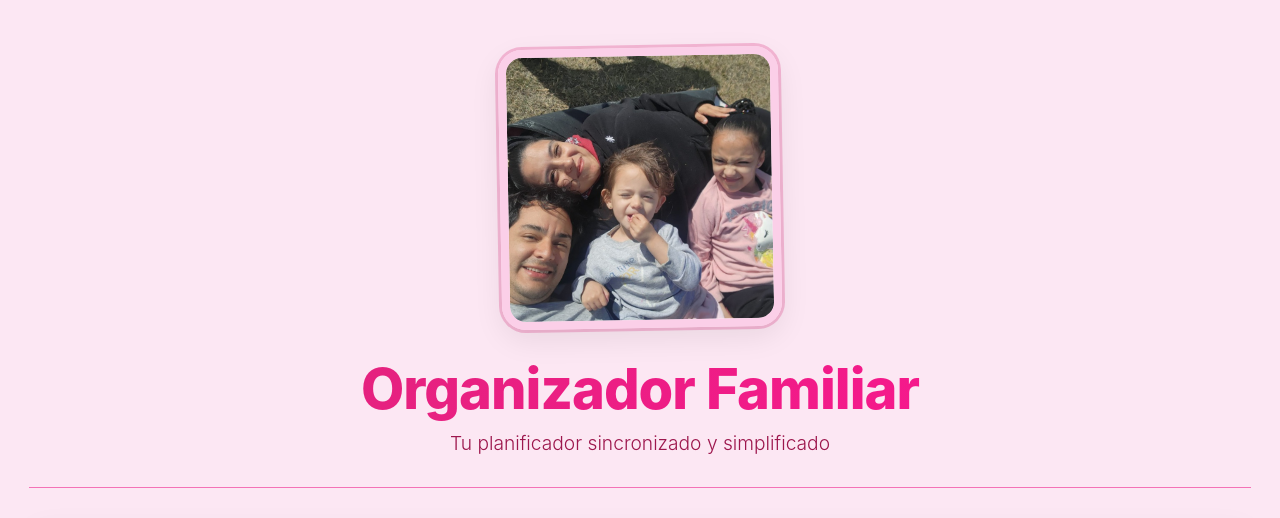
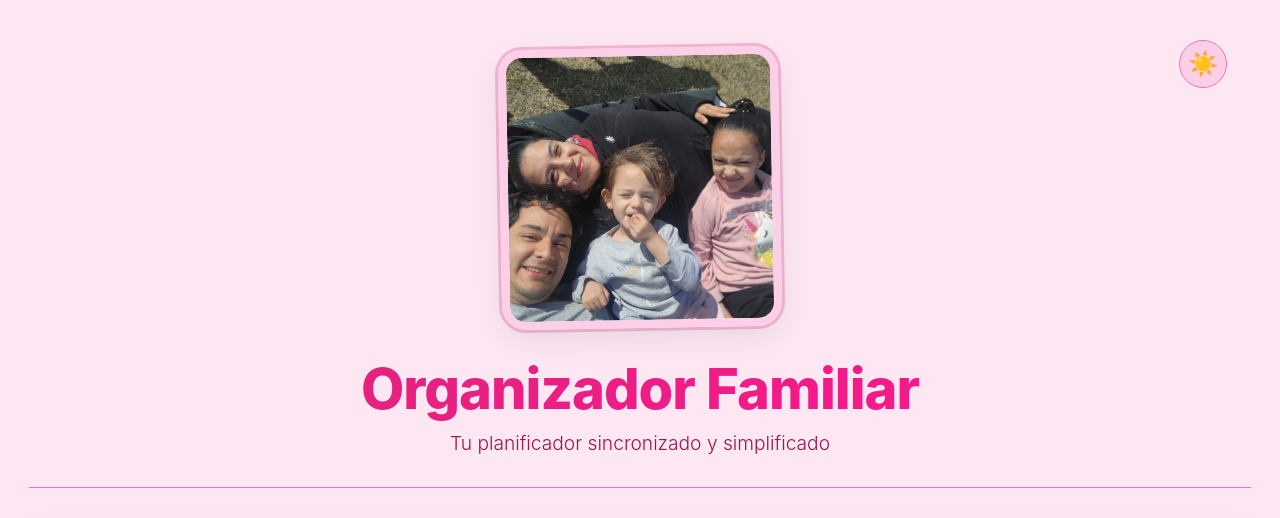
Before and after one commit to BraianGerez7733/my-family, a React (Vite) app: page / in a window 1280 px wide. Shown: the top 518 px of the page. Built offline with nearby package versions, Linux system fonts and the light colour scheme; no server answers; the database is empty.

Commit message:
feat: add dark/light mode toggle

```diff
--- a/src/components/Header.jsx
+++ b/src/components/Header.jsx
@@ -1,11 +1,42 @@
-import React, { useState } from 'react';
+import React, { useState, useEffect } from 'react';
 import heroImg from '../assets/family_uploaded.jpg';
 
 export default function Header() {
   const [isExpanded, setIsExpanded] = useState(false);
+  const [isDark, setIsDark] = useState(false);
+
+  useEffect(() => {
+    const savedTheme = localStorage.getItem('theme');
+    const prefersDark = window.matchMedia && window.matchMedia('(prefers-color-scheme: dark)').matches;
+
+    if (savedTheme === 'dark' || (!savedTheme && prefersDark)) {
+      setIsDark(true);
+      document.documentElement.classList.add('dark');
+    }
+  }, []);
+
+  const toggleTheme = () => {
+    if (isDark) {
+      document.documentElement.classList.remove('dark');
+      localStorage.setItem('theme', 'light');
+      setIsDark(false);
+    } else {
+      document.documentElement.classList.add('dark');
+      localStorage.setItem('theme', 'dark');
+      setIsDark(true);
+    }
+  };
 
   return (
     <header className="app-header">
+      <button
+        className="theme-toggle-btn"
+        onClick={toggleTheme}
+        aria-label="Toggle Dark Mode"
+        title="Toggle Dark Mode"
+      >
+        {isDark ? '🌙' : '☀️'}
+      </button>
       <div className="hero-image-container">
         <button
           type="button"
--- a/src/index.css
+++ b/src/index.css
@@ -11,6 +11,18 @@
   --success: #10b981;
   --danger: #e11d48;
   --today-bg: rgba(219, 39, 119, 0.2); /* Fondo rosa traslúcido para el día actual */
+}
+
+:root.dark {
+  --bg-color: #1a0f16;
+  --bg-element: #2d1b26;
+  --text-main: #fce7f3;
+  --text-muted: #f472b6;
+  --accent: #ec4899;
+  --accent-hover: #fbcfe8;
+  --accent-light: rgba(236, 72, 153, 0.25);
+  --border: #831843;
+  --today-bg: rgba(236, 72, 153, 0.2);
 }
 
 * {
@@ -40,10 +52,35 @@ body {
 
 /* Header */
 .app-header {
+  position: relative;
   text-align: center;
   padding: 2rem 0;
   border-bottom: 1px solid var(--border);
   margin-bottom: 1rem;
+}
+
+.theme-toggle-btn {
+  position: absolute;
+  top: 1.5rem;
+  right: 1.5rem;
+  background: var(--bg-element);
+  border: 1px solid var(--border);
+  color: var(--text-main);
+  border-radius: 50%;
+  width: 48px;
+  height: 48px;
+  display: flex;
+  align-items: center;
+  justify-content: center;
+  cursor: pointer;
+  font-size: 1.5rem;
+  transition: all 0.3s ease;
+  z-index: 10;
+}
+
+.theme-toggle-btn:hover {
+  transform: scale(1.1) rotate(15deg);
+  box-shadow: 0 4px 12px var(--accent-light);
 }
 
 .hero-image-container {
```
